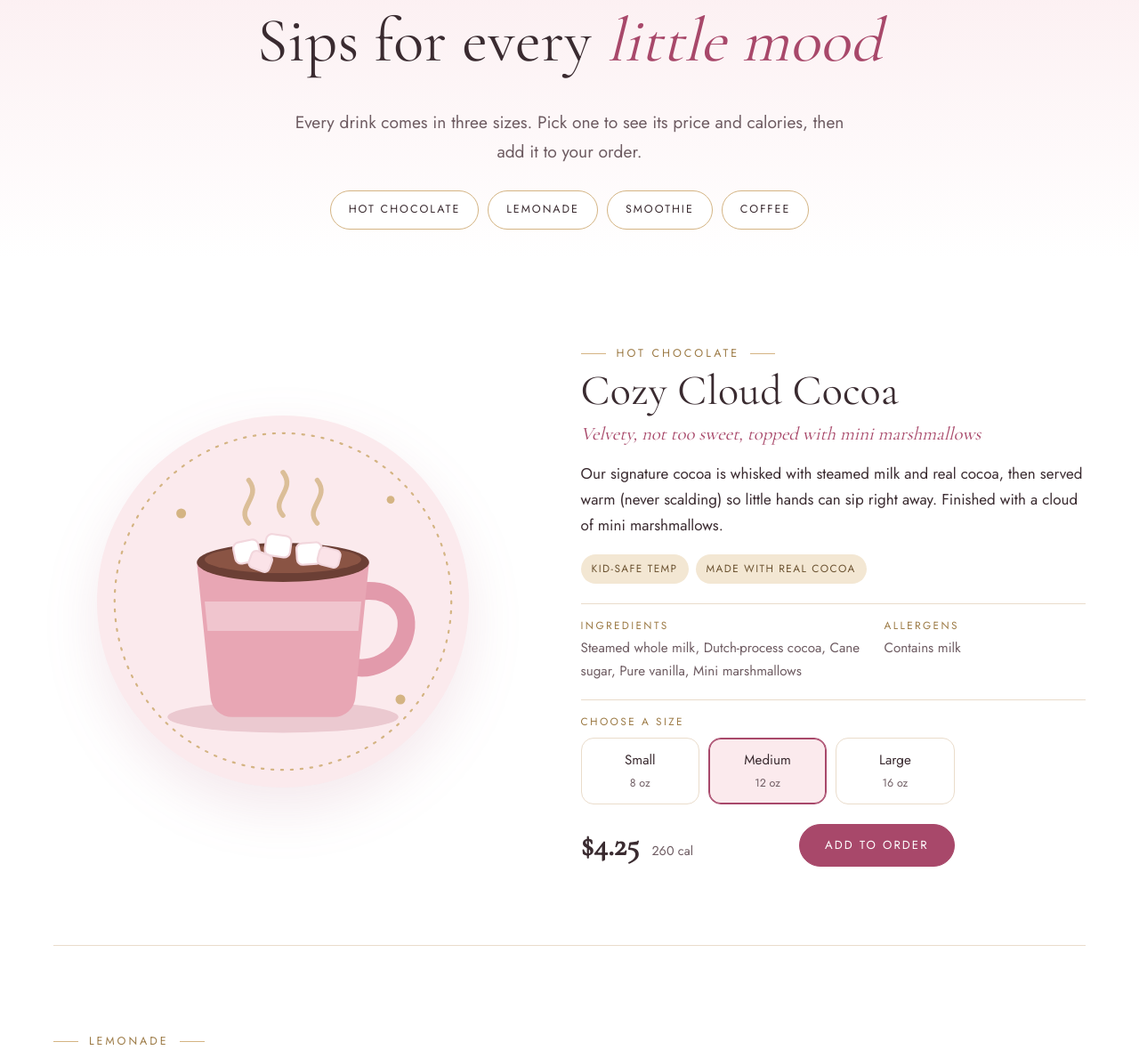
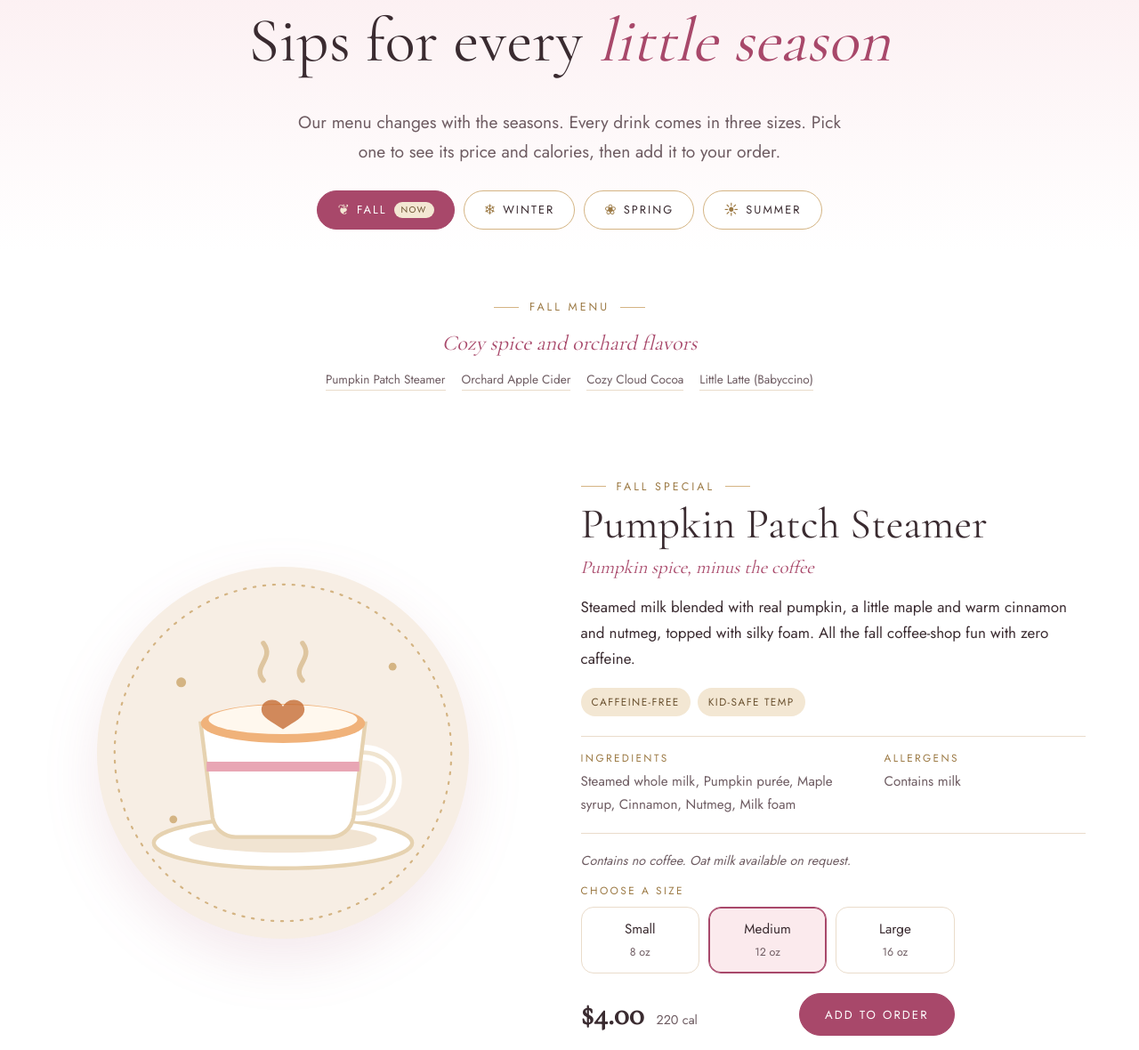
Before and after one commit to reflecting-walls/sipsociety, an Astro site: page /menu in a window 1280 px wide. Shown: the part 253-1433 px from the top of the page at 89% size. Built offline with nearby package versions, Linux system fonts and the light colour scheme; Astro itself is replaced by a stand-in of ours.

Commit message:
Arrange the menu into Winter, Spring, Summer and Fall tabs
The menu page now opens on the current season (listed first and marked
Now), with tabs for the other three. Adds five seasonal specials with
placeholder artwork. Home keeps showing the four year-round drinks.

Co-Authored-By: Claude Opus 5.5 <noreply@anthropic.com>
Claude-Session: https://claude.ai/code/session_01LyLTM2QzpY8Ft9Uqz9YJze

```diff
--- a/src/components/MenuItem.astro
+++ b/src/components/MenuItem.astro
@@ -2,20 +2,21 @@
 import type { Drink } from '../data/menu';
 import { money } from '../data/menu';
 
-interface Props { drink: Drink; index: number; }
-const { drink, index } = Astro.props;
+interface Props { drink: Drink; index: number; uid?: string; eager?: boolean; }
+// uid keeps ids and radio groups unique when a drink appears in more than one season.
+const { drink, index, uid = drink.id, eager = index === 0 } = Astro.props;
 const def = drink.sizes[1] ?? drink.sizes[0];
 ---
 
-<article class:list={['item', { flip: index % 2 === 1 }]} id={drink.id} data-drink={drink.id} data-name={drink.name} data-img={drink.image}>
+<article class:list={['item', { flip: index % 2 === 1 }]} id={uid} data-drink={drink.id} data-name={drink.name} data-img={drink.image}>
   <div class="media">
     <img
       src={drink.image}
       alt={drink.imageAlt}
       width="400"
       height="400"
-      loading={index === 0 ? 'eager' : 'lazy'}
-      fetchpriority={index === 0 ? 'high' : undefined}
+      loading={eager ? 'eager' : 'lazy'}
+      fetchpriority={eager ? 'high' : undefined}
       decoding="async"
     />
   </div>
@@ -49,7 +50,7 @@ const def = drink.sizes[1] ?? drink.sizes[0];
           <label>
             <input
               type="radio"
-              name={`size-${drink.id}`}
+              name={`size-${uid}`}
               value={s.id}
               checked={s.id === def.id}
               data-label={s.label}
--- a/src/data/menu.ts
+++ b/src/data/menu.ts
@@ -22,7 +22,33 @@ export type Drink = {
   imageAlt: string;
   sizes: Size[];
   note?: string;
+  /** Seasons this drink is on the menu. */
+  seasons: SeasonId[];
+  /** Seasonal special (not one of the four year-round signatures shown on Home). */
+  seasonal?: boolean;
 };
+
+export type SeasonId = 'winter' | 'spring' | 'summer' | 'fall';
+
+export type Season = {
+  id: SeasonId;
+  name: string;
+  tagline: string;
+  icon: string;
+  /** Months (1-12) this season covers, northern hemisphere. */
+  months: number[];
+};
+
+// In calendar order. The menu page opens on whichever season today falls in.
+export const seasons: Season[] = [
+  { id: 'winter', name: 'Winter', tagline: 'Warm mugs for snowy days', icon: '❄', months: [12, 1, 2] },
+  { id: 'spring', name: 'Spring', tagline: 'Fresh, fruity and in bloom', icon: '❀', months: [3, 4, 5] },
+  { id: 'summer', name: 'Summer', tagline: 'Icy sips for sunny afternoons', icon: '☀', months: [6, 7, 8] },
+  { id: 'fall', name: 'Fall', tagline: 'Cozy spice and orchard flavors', icon: '❦', months: [9, 10, 11] },
+];
+
+export const seasonFor = (date: Date): SeasonId =>
+  seasons.find((s) => s.months.includes(date.getMonth() + 1))!.id;
 
 export const drinks: Drink[] = [
   {
@@ -37,6 +63,7 @@ export const drinks: Drink[] = [
     badges: ['Kid-safe temp', 'Made with real cocoa'],
     image: '/images/drinks/hot-chocolate.svg',
     imageAlt: 'A pink mug of hot chocolate topped with marshmallows',
+    seasons: ['winter', 'fall'],
     sizes: [
       { id: 's', label: 'Small', oz: 8, price: 3.5, calories: 180 },
       { id: 'm', label: 'Medium', oz: 12, price: 4.25, calories: 260 },
@@ -55,6 +82,7 @@ export const drinks: Drink[] = [
     badges: ['Caffeine-free', 'Dairy-free'],
     image: '/images/drinks/lemonade.svg',
     imageAlt: 'A tall glass of pink lemonade with a lemon wheel and straw',
+    seasons: ['spring', 'summer'],
     sizes: [
       { id: 's', label: 'Small', oz: 8, price: 3.0, calories: 90 },
       { id: 'm', label: 'Medium', oz: 12, price: 3.75, calories: 130 },
@@ -73,6 +101,7 @@ export const drinks: Drink[] = [
     badges: ['No added sugar', 'Caffeine-free'],
     image: '/images/drinks/smoothie.svg',
     imageAlt: 'A berry smoothie in a clear cup with a strawberry and straw',
+    seasons: ['spring', 'summer'],
     sizes: [
       { id: 's', label: 'Small', oz: 8, price: 4.5, calories: 150 },
       { id: 'm', label: 'Medium', oz: 12, price: 5.5, calories: 220 },
@@ -91,12 +120,116 @@ export const drinks: Drink[] = [
     badges: ['Caffeine-free', 'Kid-safe temp'],
     image: '/images/drinks/coffee.svg',
     imageAlt: 'A small cup of foamy babyccino with a cocoa heart on top',
+    seasons: ['winter', 'fall'],
     sizes: [
       { id: 's', label: 'Small', oz: 8, price: 2.75, calories: 110 },
       { id: 'm', label: 'Medium', oz: 12, price: 3.5, calories: 165 },
       { id: 'l', label: 'Large', oz: 16, price: 4.25, calories: 220 },
     ],
     note: 'Contains no coffee. Oat milk available on request.',
+  },
+  // ---- Seasonal specials (new ideas, awaiting approval) ----
+  {
+    id: 'peppermint-cocoa',
+    category: 'Winter Special',
+    name: 'Peppermint Snowflake Cocoa',
+    tagline: 'Our cozy cocoa with a candy-cane twist',
+    description:
+      'Cozy Cloud Cocoa with a gentle swirl of peppermint, topped with whipped cream and a sprinkle of crushed candy cane. Served warm, never scalding.',
+    ingredients: ['Steamed whole milk', 'Dutch-process cocoa', 'Cane sugar', 'Peppermint syrup', 'Whipped cream', 'Crushed candy cane'],
+    allergens: ['Milk'],
+    badges: ['Kid-safe temp', 'Holiday favorite'],
+    image: '/images/drinks/peppermint-cocoa.svg',
+    imageAlt: 'A mug of hot chocolate with red peppermint accents',
+    sizes: [
+      { id: 's', label: 'Small', oz: 8, price: 3.75, calories: 200 },
+      { id: 'm', label: 'Medium', oz: 12, price: 4.5, calories: 290 },
+      { id: 'l', label: 'Large', oz: 16, price: 5.25, calories: 380 },
+    ],
+    seasons: ['winter'],
+    seasonal: true,
+  },
+  {
+    id: 'strawberry-milk',
+    category: 'Spring Special',
+    name: 'Strawberry Blossom Milk',
+    tagline: 'Cold, creamy and as pink as a petal',
+    description:
+      'Chilled milk shaken with real strawberry purée and a whisper of vanilla, poured over ice. A springtime sip that tastes like strawberries and cream.',
+    ingredients: ['Cold whole milk', 'Strawberry purée', 'Cane sugar', 'Pure vanilla', 'Ice'],
+    allergens: ['Milk'],
+    badges: ['Caffeine-free', 'Real fruit'],
+    image: '/images/drinks/strawberry-milk.svg',
+    imageAlt: 'A tall glass of pale pink strawberry milk with a strawberry and straw',
+    sizes: [
+      { id: 's', label: 'Small', oz: 8, price: 3.25, calories: 160 },
+      { id: 'm', label: 'Medium', oz: 12, price: 4.0, calories: 235 },
+      { id: 'l', label: 'Large', oz: 16, price: 4.75, calories: 310 },
+    ],
+    note: 'Oat milk available on request.',
+    seasons: ['spring'],
+    seasonal: true,
+  },
+  {
+    id: 'watermelon-slush',
+    category: 'Summer Special',
+    name: 'Watermelon Wave Slush',
+    tagline: 'Frosty blended watermelon with a squeeze of lime',
+    description:
+      'Fresh watermelon blended with ice and a splash of lime into a bright, frosty slush. Dairy-free, caffeine-free and made for hot afternoons.',
+    ingredients: ['Fresh watermelon', 'Lime juice', 'Cane sugar', 'Ice'],
+    allergens: [],
+    badges: ['Caffeine-free', 'Dairy-free'],
+    image: '/images/drinks/watermelon-slush.svg',
+    imageAlt: 'A tall glass of red watermelon slush with a green garnish and straw',
+    sizes: [
+      { id: 's', label: 'Small', oz: 8, price: 3.25, calories: 70 },
+      { id: 'm', label: 'Medium', oz: 12, price: 4.0, calories: 100 },
+      { id: 'l', label: 'Large', oz: 16, price: 4.75, calories: 135 },
+    ],
+    seasons: ['summer'],
+    seasonal: true,
+  },
+  {
+    id: 'pumpkin-steamer',
+    category: 'Fall Special',
+    name: 'Pumpkin Patch Steamer',
+    tagline: 'Pumpkin spice, minus the coffee',
+    description:
+      'Steamed milk blended with real pumpkin, a little maple and warm cinnamon and nutmeg, topped with silky foam. All the fall coffee-shop fun with zero caffeine.',
+    ingredients: ['Steamed whole milk', 'Pumpkin purée', 'Maple syrup', 'Cinnamon', 'Nutmeg', 'Milk foam'],
+    allergens: ['Milk'],
+    badges: ['Caffeine-free', 'Kid-safe temp'],
+    image: '/images/drinks/pumpkin-steamer.svg',
+    imageAlt: 'A small cup of orange pumpkin steamer with a heart in the foam',
+    sizes: [
+      { id: 's', label: 'Small', oz: 8, price: 3.25, calories: 150 },
+      { id: 'm', label: 'Medium', oz: 12, price: 4.0, calories: 220 },
+      { id: 'l', label: 'Large', oz: 16, price: 4.75, calories: 290 },
+    ],
+    note: 'Contains no coffee. Oat milk available on request.',
+    seasons: ['fall'],
+    seasonal: true,
+  },
+  {
+    id: 'apple-cider',
+    category: 'Fall Special',
+    name: 'Orchard Apple Cider',
+    tagline: 'Warm spiced cider from local apples',
+    description:
+      'Fresh-pressed apple cider gently warmed with cinnamon and a hint of orange peel. Naturally sweet, dairy-free and served at a kid-safe temperature.',
+    ingredients: ['Apple cider', 'Cinnamon stick', 'Orange peel'],
+    allergens: [],
+    badges: ['Caffeine-free', 'Dairy-free', 'Kid-safe temp'],
+    image: '/images/drinks/apple-cider.svg',
+    imageAlt: 'A mug of warm amber apple cider',
+    sizes: [
+      { id: 's', label: 'Small', oz: 8, price: 3.0, calories: 110 },
+      { id: 'm', label: 'Medium', oz: 12, price: 3.75, calories: 165 },
+      { id: 'l', label: 'Large', oz: 16, price: 4.5, calories: 220 },
+    ],
+    seasons: ['fall'],
+    seasonal: true,
   },
 ];
 
--- a/src/pages/index.astro
+++ b/src/pages/index.astro
@@ -1,6 +1,7 @@
 ---
 import Base from '../layouts/Base.astro';
-import { drinks, money } from '../data/menu';
+import { drinks as allDrinks, money } from '../data/menu';
+const drinks = allDrinks.filter((d) => !d.seasonal);
 ---
 
 <Base title="Home" description="Sip Society is a kids' beverage bar serving cozy cocoa, pink lemonade, berry smoothies and caffeine-free babyccinos, made with real ingredients.">
--- a/src/pages/menu.astro
+++ b/src/pages/menu.astro
@@ -1,48 +1,173 @@
 ---
 import Base from '../layouts/Base.astro';
 import MenuItem from '../components/MenuItem.astro';
-import { drinks } from '../data/menu';
+import { drinks, seasons, seasonFor } from '../data/menu';
+
+// Build-time guess; the script below switches to the visitor's actual season on load.
+const startId = seasonFor(new Date());
+const start = seasons.findIndex((s) => s.id === startId);
+const ordered = [...seasons.slice(start), ...seasons.slice(0, start)];
+const menus = ordered.map((s) => ({ season: s, items: drinks.filter((d) => d.seasons.includes(s.id)).sort((a, b) => Number(!!b.seasonal) - Number(!!a.seasonal)) }));
 ---
 
-<Base title="Menu" description="The Sip Society menu: hot chocolate, pink lemonade, berry smoothies and caffeine-free babyccinos in small, medium and large, with ingredients, calories and prices.">
+<Base title="Menu" description="The Sip Society seasonal menu: cozy cocoa and babyccinos for winter and fall, pink lemonade and berry smoothies for spring and summer, plus seasonal specials, with ingredients, calories and prices.">
   <section class="intro">
     <div class="container center">
-      <p class="eyebrow">Our menu</p>
-      <h1>Sips for every <span class="script">little mood</span></h1>
-      <p class="lead">Every drink comes in three sizes. Pick one to see its price and calories, then add it to your order.</p>
-      <nav class="jump" aria-label="Menu sections">
-        {drinks.map((d) => <a href={`#${d.id}`}>{d.category}</a>)}
-      </nav>
+      <p class="eyebrow">Our seasonal menu</p>
+      <h1>Sips for every <span class="script">little season</span></h1>
+      <p class="lead">Our menu changes with the seasons. Every drink comes in three sizes. Pick one to see its price and calories, then add it to your order.</p>
+      <div class="tabs" role="tablist" aria-label="Seasons" data-tabs>
+        {menus.map(({ season }, i) => (
+          <button
+            type="button"
+            role="tab"
+            id={`tab-${season.id}`}
+            aria-controls={`menu-${season.id}`}
+            aria-selected={i === 0 ? 'true' : 'false'}
+            tabindex={i === 0 ? 0 : -1}
+            data-season={season.id}
+          >
+            <span class="ico" aria-hidden="true">{season.icon}</span>
+            {season.name}
+            <span class="now" hidden={i !== 0}>Now</span>
+          </button>
+        ))}
+      </div>
     </div>
   </section>
 
-  <div class="container">
-    {drinks.map((d, i) => <MenuItem drink={d} index={i} />)}
-  </div>
+  {menus.map(({ season, items }, i) => (
+    <section
+      class="season"
+      role="tabpanel"
+      id={`menu-${season.id}`}
+      aria-labelledby={`tab-${season.id}`}
+      data-panel={season.id}
+      hidden={i !== 0}
+    >
+      <div class="container">
+        <header class="season-head center">
+          <p class="eyebrow">{season.name} menu</p>
+          <p class="season-tag">{season.tagline}</p>
+          <nav class="jump" aria-label={`${season.name} drinks`}>
+            {items.map((d) => <a href={`#${season.id}-${d.id}`}>{d.name}</a>)}
+          </nav>
+        </header>
+        {items.map((d, j) => <MenuItem drink={d} index={j} uid={`${season.id}-${d.id}`} eager={i === 0 && j === 0} />)}
+      </div>
+    </section>
+  ))}
 
   <section class="section section--blush">
     <div class="container center small">
       <h2>Good to know</h2>
-      <p>Calories are approximate and based on whole milk. Oat milk is available on request for any milk-based drink. Please tell us about allergies when you order, as all drinks are made in a shared kitchen.</p>
+      <p>Seasonal specials are available while their season lasts. Calories are approximate and based on whole milk. Oat milk is available on request for any milk-based drink. Please tell us about allergies when you order, as all drinks are made in a shared kitchen.</p>
     </div>
   </section>
 </Base>
 
 <style>
-  .intro { background: linear-gradient(180deg, var(--blush), var(--white)); padding-block: clamp(56px, 8vw, 96px) 32px; }
-  .jump { display: flex; flex-wrap: wrap; justify-content: center; gap: 10px; margin-top: 28px; }
-  .jump a {
-    padding: 10px 20px;
+  .intro { background: linear-gradient(180deg, var(--blush), var(--white)); padding-block: clamp(56px, 8vw, 96px) 24px; }
+  .tabs { display: flex; flex-wrap: wrap; justify-content: center; gap: 10px; margin-top: 28px; }
+  .tabs button {
+    display: inline-flex;
+    align-items: center;
+    gap: 8px;
+    padding: 12px 22px;
     border: 1px solid var(--gold);
     border-radius: 999px;
-    text-decoration: none;
     color: var(--ink);
-    font-size: 0.78rem;
+    font: 500 0.8rem/1 var(--sans);
     letter-spacing: 0.16em;
     text-transform: uppercase;
     background: var(--white);
+    cursor: pointer;
+    transition: background 0.15s, color 0.15s, border-color 0.15s;
   }
-  .jump a:hover { background: var(--blush); color: var(--rose); }
+  .tabs button:hover { background: var(--blush); color: var(--rose); }
+  .tabs button[aria-selected='true'] { background: var(--rose); border-color: var(--rose); color: var(--white); }
+  .tabs button:focus-visible { outline: 2px solid var(--rose); outline-offset: 3px; }
+  .ico { font-size: 1rem; letter-spacing: 0; color: var(--gold-deep); }
+  .tabs button[aria-selected='true'] .ico { color: var(--gold-soft); }
+  .now {
+    font-size: 0.62rem;
+    letter-spacing: 0.14em;
+    padding: 4px 8px;
+    border-radius: 999px;
+    background: var(--gold-soft);
+    color: #6b5230;
+  }
+  .season-head { padding-top: clamp(28px, 4vw, 44px); }
+  .season-tag { font: italic 500 1.5rem/1.3 var(--serif); color: var(--rose); margin: 0; }
+  .jump { display: flex; flex-wrap: wrap; justify-content: center; gap: 8px 18px; margin-top: 14px; }
+  .jump a { font-size: 0.85rem; color: var(--muted); text-decoration: none; border-bottom: 1px solid var(--line); }
+  .jump a:hover { color: var(--rose); border-color: var(--rose); }
   .small { max-width: 44rem; }
   .small p { color: var(--muted); }
 </style>
+
+<script>
+  import { seasons, seasonFor, type SeasonId } from '../data/menu';
+
+  const tablist = document.querySelector<HTMLElement>('[data-tabs]')!;
+  const tabs = () => [...tablist.querySelectorAll<HTMLButtonElement>('[role=tab]')];
+
+  const select = (id: string, focus = false) => {
+    tabs().forEach((t) => {
+      const on = t.dataset.season === id;
+      t.setAttribute('aria-selected', String(on));
+      t.tabIndex = on ? 0 : -1;
+      if (on && focus) t.focus();
+    });
+    document.querySelectorAll<HTMLElement>('[data-panel]').forEach((p) => (p.hidden = p.dataset.panel !== id));
+  };
+
+  // Put the current season first and mark it "Now".
+  const current = seasonFor(new Date());
+  const start = seasons.findIndex((s) => s.id === current);
+  [...seasons.slice(start), ...seasons.slice(0, start)].forEach((s) => {
+    const t = tablist.querySelector<HTMLElement>(`[data-season="${s.id}"]`)!;
+    t.querySelector<HTMLElement>('.now')!.hidden = s.id !== current;
+    tablist.append(t);
+  });
+
+  // Links like /menu/#fall open that season; /menu/#hot-chocolate (from Home)
+  // opens a season serving that drink, preferring the current one.
+  const fromHash = () => {
+    const h = decodeURIComponent(location.hash.slice(1));
+    if (!h) return { season: current };
+    if (seasons.some((s) => s.id === h)) return { season: h as SeasonId };
+    const m = h.match(/^(winter|spring|summer|fall)-(.+)$/);
+    if (m && document.getElementById(h)) return { season: m[1] as SeasonId, target: h };
+    const order = [current, ...seasons.map((s) => s.id).filter((s) => s !== current)];
+    const season = order.find((s) => document.getElementById(`${s}-${h}`));
+    return season ? { season, target: `${season}-${h}` } : { season: current };
+  };
+
+  const applyHash = () => {
+    const { season, target } = fromHash();
+    select(season);
+    if (target) requestAnimationFrame(() => document.getElementById(target)?.scrollIntoView());
+  };
+  applyHash();
+  window.addEventListener('hashchange', applyHash);
+
+  tablist.addEventListener('click', (e) => {
+    const t = (e.target as HTMLElement).closest<HTMLButtonElement>('[role=tab]');
+    if (!t) return;
+    select(t.dataset.season!);
+    history.replaceState(null, '', `#${t.dataset.season}`);
+  });
+
+  tablist.addEventListener('keydown', (e) => {
+    const list = tabs();
+    const i = list.findIndex((t) => t.getAttribute('aria-selected') === 'true');
+    const next = { ArrowRight: i + 1, ArrowLeft: i - 1, Home: 0, End: list.length - 1 }[e.key];
+    if (next === undefined) return;
+    e.preventDefault();
+    const t = list[(next + list.length) % list.length];
+    select(t.dataset.season!, true);
+    history.replaceState(null, '', `#${t.dataset.season}`);
+  });
+
+</script>
```
Also changed, not shown: public/images/drinks/apple-cider.svg (added), public/images/drinks/peppermint-cocoa.svg (added), public/images/drinks/pumpkin-steamer.svg (added), public/images/drinks/strawberry-milk.svg (added), public/images/drinks/watermelon-slush.svg (added).
